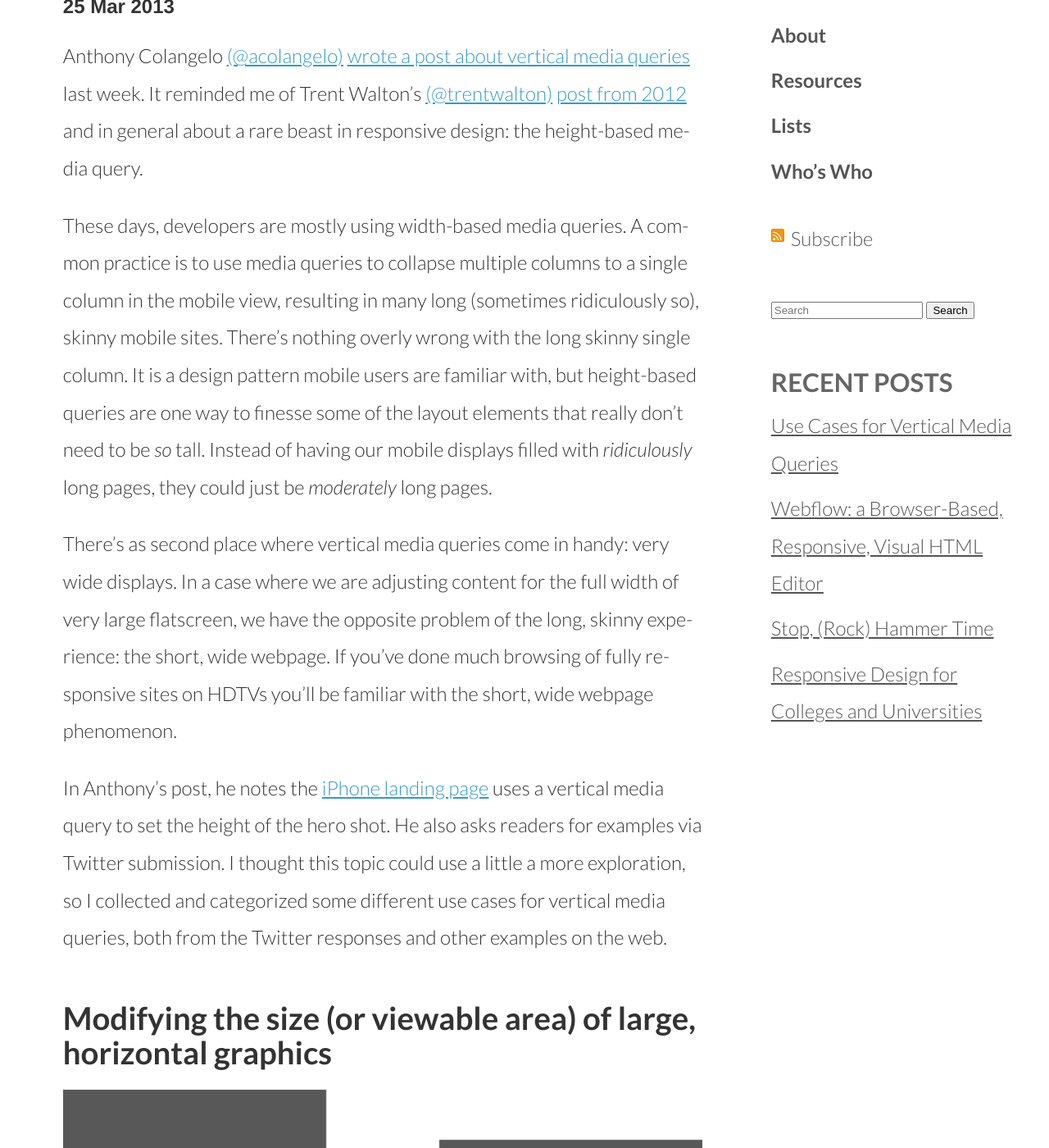
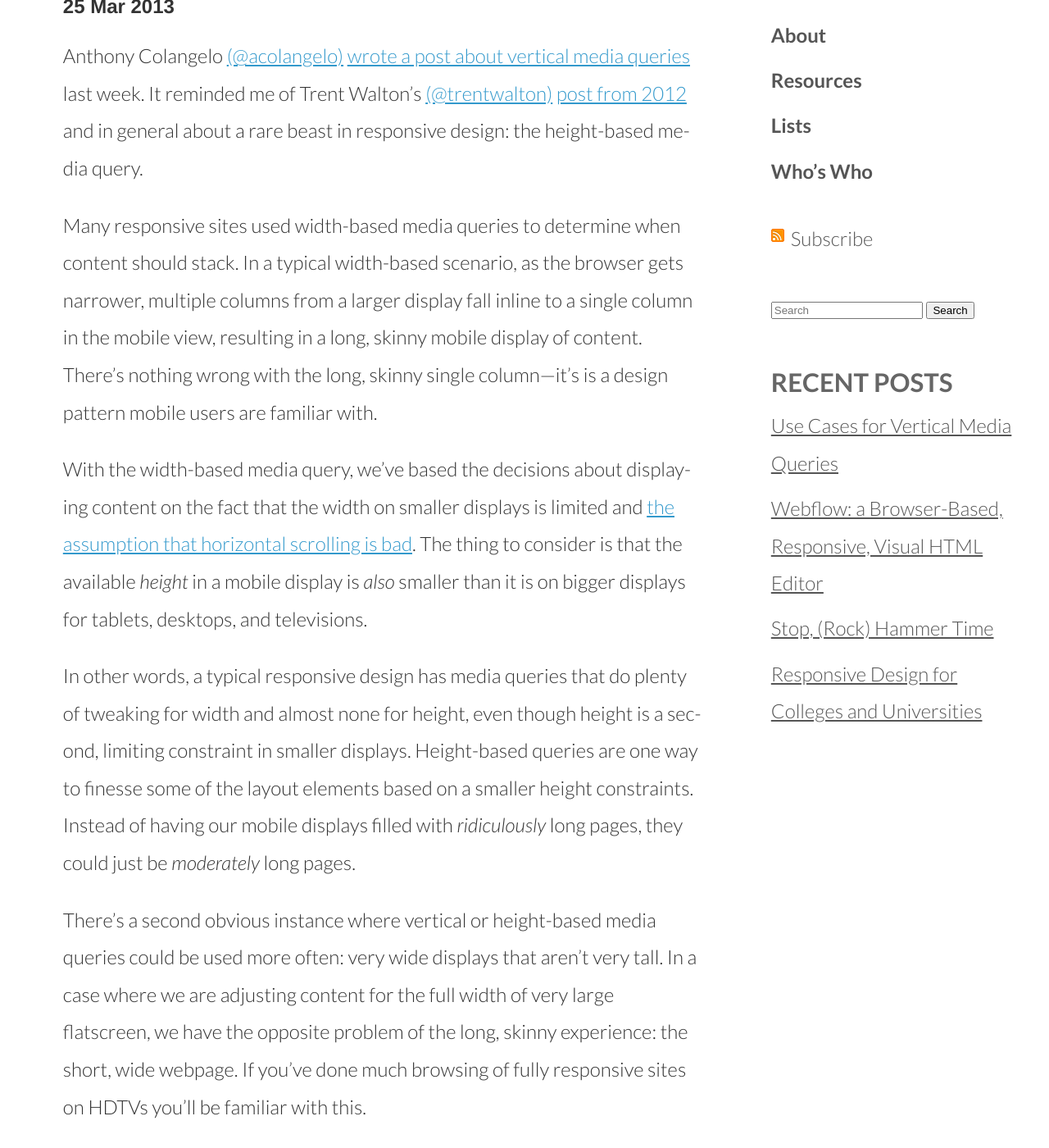
Before and after one commit to thedougco/responsive.ly, a Jekyll site: the page built from _posts/2013-03-25-use-cases-for-vertical-media-queries.md, in a window 1280 px wide and 1400 px high, scrolled down 220 px. Shown: the whole window at 82% size. Built offline with Jekyll 4.4.1, drawn with Linux system fonts in a browser that asks for light colours; nearby versions of some CDN libraries; Markdown is read by kramdown in place of the engine named in the settings; comment, search, counter and statistics services are not loaded; some of the changed text lies outside the part shown.

Commit message:
post changes

```diff
--- a/_posts/2013-03-25-use-cases-for-vertical-media-queries.md
+++ b/_posts/2013-03-25-use-cases-for-vertical-media-queries.md
@@ -7,42 +7,49 @@ categories: [Responsive, Tools]
 
 Anthony Colangelo [(@acolangelo)](http://www.twitter.com/@acolangelo) [wrote a post about vertical media queries](http://cognition.happycog.com/article/go-vertical/) last week. It  reminded me of Trent Walton's [(@trentwalton)](http://www.twitter.com/@trentwalton) [post from 2012](http://trentwalton.com/2012/01/11/vertical-media-queries-wide-sites/) and in general about a rare beast in responsive design: the height-based media query.
 
-These days, developers are mostly using width-based media queries. A common practice is to use media queries to collapse multiple columns to a single column in the mobile view, resulting in many long (sometimes ridiculously so), skinny mobile sites. There's nothing overly wrong with the long skinny single column. It is a design pattern mobile users are familiar with, but height-based queries are one way to finesse some of the layout elements that really don't need to be *so* tall. Instead of having our mobile displays filled with *ridiculously* long pages, they could just be *moderately* long pages.
+Many responsive sites used width-based media queries to determine when content should stack. In a typical width-based scenario, as the browser gets narrower, multiple columns from a larger display fall inline to a single column in the mobile view, resulting in a long, skinny mobile display of content. There's nothing wrong with the long, skinny single column—it's is a design pattern mobile users are familiar with.
 
-There's as second place where vertical media queries come in handy: very wide displays. In a case where we are adjusting content for the full width of very large flatscreen, we have the opposite problem of the long, skinny experience: the short, wide webpage. If you've done much browsing of fully responsive sites on HDTVs you'll be familiar with the short, wide webpage phenomenon.
+With the width-based media query, we've based the decisions about displaying content on the fact that the width on smaller displays is limited and [the assumption that horizontal scrolling is bad](http://www.nngroup.com/articles/scrolling-and-scrollbars/). The thing to consider is that the available *height* in a mobile display is *also* smaller than it is on bigger displays for tablets, desktops, and televisions.
 
-In Anthony's post, he notes the [iPhone landing page](http://www.apple.com/iphone/) uses a vertical media query to set the height of the hero shot. He also asks readers for examples via Twitter submission. I thought this topic could use a little a more exploration, so I collected and categorized some different use cases for vertical media queries, both from the Twitter responses and other examples on the web.
+In other words, a typical responsive design has media queries that do plenty of tweaking for width and almost none for height, even though height is a second, limiting constraint in smaller displays. Height-based queries are one way to finesse some of the layout elements based on a smaller height constraints. Instead of having our mobile displays filled with *ridiculously* long pages, they could just be *moderately* long pages.
 
-##Modifying the size (or viewable area) of large, horizontal graphics
+There's a second obvious instance where vertical or height-based media queries could be used more often: very wide displays that aren't very tall. In a case where we are adjusting content for the full width of very large flatscreen, we have the opposite problem of the long, skinny experience: the short, wide webpage. If you've done much browsing of fully responsive sites on HDTVs you'll be familiar with this.
 
-<img src="../../../images/vertical_one.png" width="100%" alt="An old illustration of an historic US University." />
+In Anthony's post, he notes the [iPhone landing page](http://www.apple.com/iphone/) uses a vertical media query to adjust the height of the hero shot. He also asks readers for examples via Twitter submission. I thought this topic could use a little a more exploration, so I collected and categorized some different use cases for vertical media queries, both from the Twitter responses to Anthony's post and other examples I was able to find by looking around.
 
+##Modifying the size (or viewable area) of large images based on height
+
+<img src="../../../images/vertical_one.png" width="100%" alt="Illustration of a vertical media query." />
+
+Examples:
 +[Bath & Body Works](http://banyan-bathandbody.pagodabox.com/adventure#)
 +[Environmental Defense Fund](http://www.edf.org/)
 +[Johan Ronsse](http://johanronsse.be/)
 +[Fairline Yachts](http://www.fairline.com/en/)
 +[The University of Notre Dame](http://www.nd.edu/)
 
-##Tightening line height and/or font size
+##Tightening line height and/or font size based on height
 
-<img src="../../../images/vertical_two.png" width="100%" alt="An old illustration of an historic US University." />
+<img src="../../../images/vertical_two.png" width="100%" alt="Illustration of a vertical media query." />
 
+Examples:
 +[Trent Walton](http://trentwalton.com/2012/01/11/vertical-media-queries-wide-sites/)
 
-##Removing height from whitespace between page elements
-This is a rare example that alters white space of several elements proportionate to the amount of vertical space available.
+##Removing height from whitespace between page elements based on height
+
+Examples:
 +[Statamicist](http://statamicist.com/)
 
-##Modifying number of feeds shown on tall, skinny displays
+##Modifying number of feeds based on available height
 
-<img src="../../../images/vertical_three.png" width="100%" alt="An old illustration of an historic US University." />
+Examples:
+<img src="../../../images/vertical_three.png" width="100%" alt="Illustration of a vertical media query." />
 
-There's a fourth case I can think of for a project I'm working on: changing the number of RSS feed items displayed based on available height. My thought on the project was that as long as a person is only one click or touch away from a full feed, large RSS feeds might get truncated in smaller views to prevent mobile pages from becoming ridiculously long.
-
-##Killer Combo
-[CSS Tricks height-based bootstrap madness][http://css-tricks.com/examples/VerticalMediaQueries/bootstrap.html].
+I couldn't find any live examples of this, but there's a fourth use case I can think of based on a project I'm working on now: changing the number of RSS feed items displayed based on height. My logic is that as long as a person is only one click or touch away from a full feed, large RSS feeds might get truncated in smaller views to prevent mobile pages from becoming ridiculously long.
 
 ##Demos
-[Philip Zastrow's Height Targeted Media Query](http://phanza.com/2012/08/24/media-min-height/)
++[CSS Tricks height-based bootstrap madness](http://css-tricks.com/examples/VerticalMediaQueries/bootstrap.html)–a demo that shows a number of different page modifications based vertical media queries.
+
++[Philip Zastrow's height-targeted color changes](http://phanza.com/2012/08/24/media-min-height/)
 
 *Posted by Doug Gapinski [(@thedougco)](http://www.twitter.com/@thedougco)*
```
